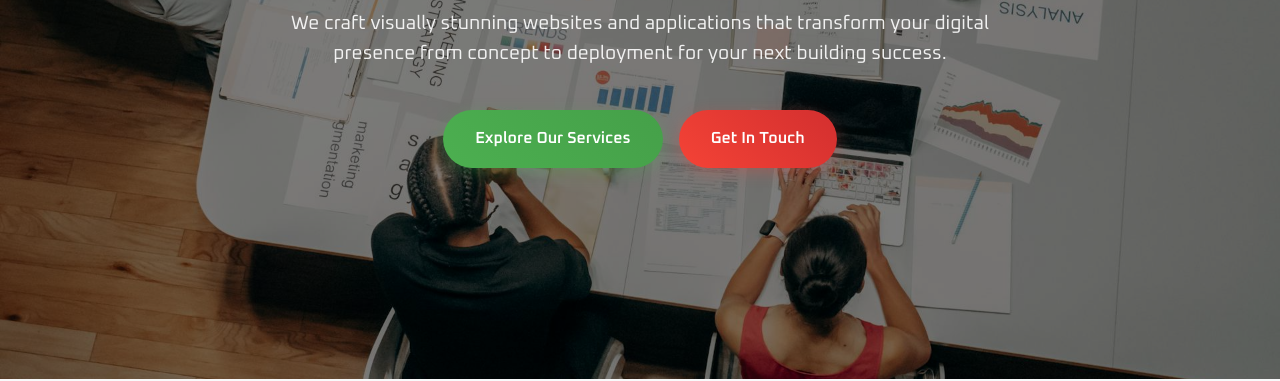
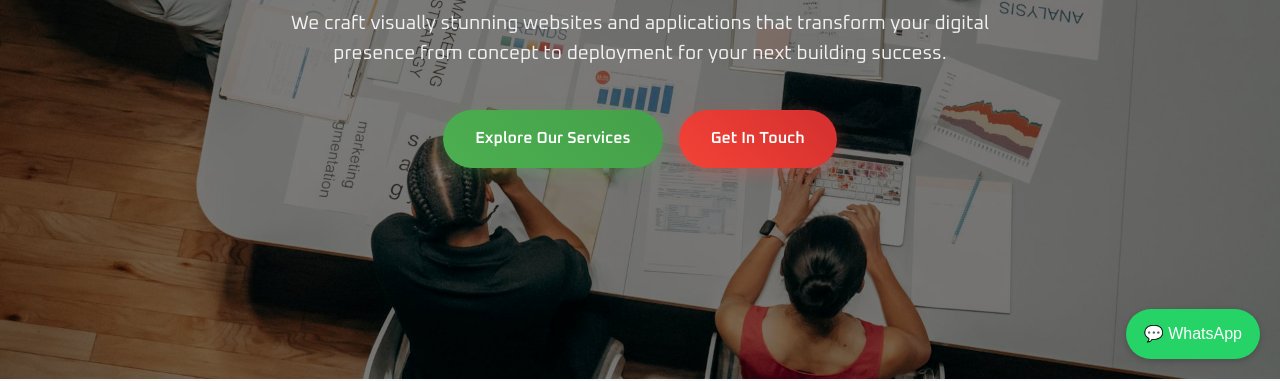
Before and after one commit to saim-cubiclabs/Cubic-Labs-Frontend-code, a plain HTML site: page FrontEnd Codes/index.html in a window 1280 px wide. Shown: the part 421-802 px from the top of the page. Drawn offline with Linux system fonts and the light colour scheme.

Commit message:
whatsup btn added

```diff
--- a/FrontEnd Codes/index.html
+++ b/FrontEnd Codes/index.html
@@ -446,6 +446,10 @@ that captivate your users." data-ar="نطوّر تطبيقات موبايل تُ
     </div>
   </section>
 
+  <script src="javascript/whatsapp.js"></script>
+</body>
+
+
   <!-- Footer -->
   <footer class="footer" id="contact">
     <div class="container">
--- /dev/null
+++ b/FrontEnd Codes/javascript/whatsapp.js
@@ -0,0 +1,22 @@
+// javascript/whatsapp.js
+document.addEventListener("DOMContentLoaded", () => {
+  const btn = document.createElement("a");
+  btn.href = "https://wa.me/96541147331"; // Replace with your WhatsApp number
+  btn.target = "_blank";
+  btn.innerText = "💬 WhatsApp";
+  btn.style.cssText = `
+    position:fixed;
+    bottom:20px;
+    right:20px;
+    background:#25D366;
+    color:white;
+    padding:12px 18px;
+    border-radius:30px;
+    text-decoration:none;
+    font-family:sans-serif;
+    font-size:16px;
+    box-shadow:0 2px 6px rgba(0,0,0,0.2);
+    z-index:1000;
+  `;
+  document.body.appendChild(btn);
+});
```
